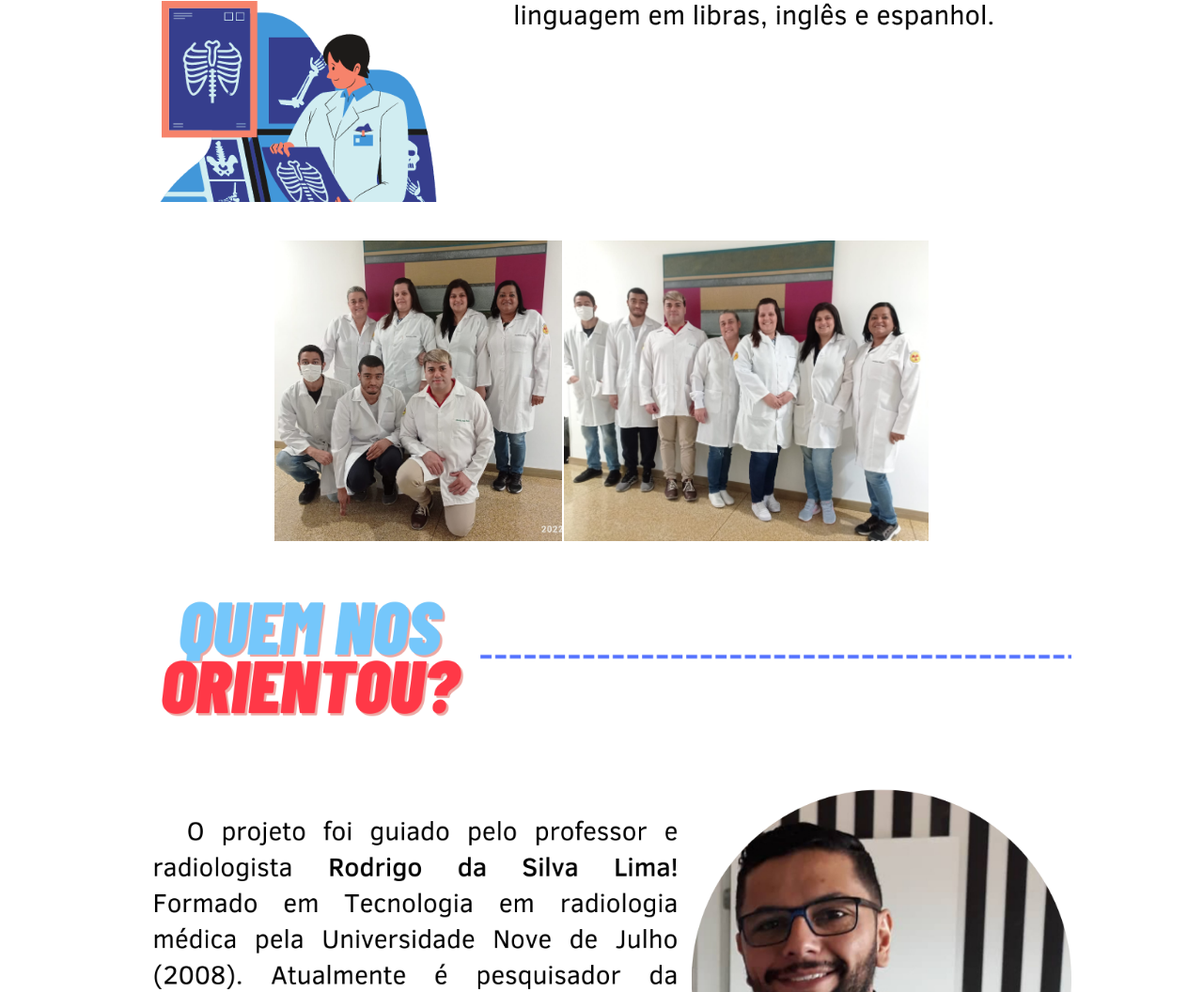
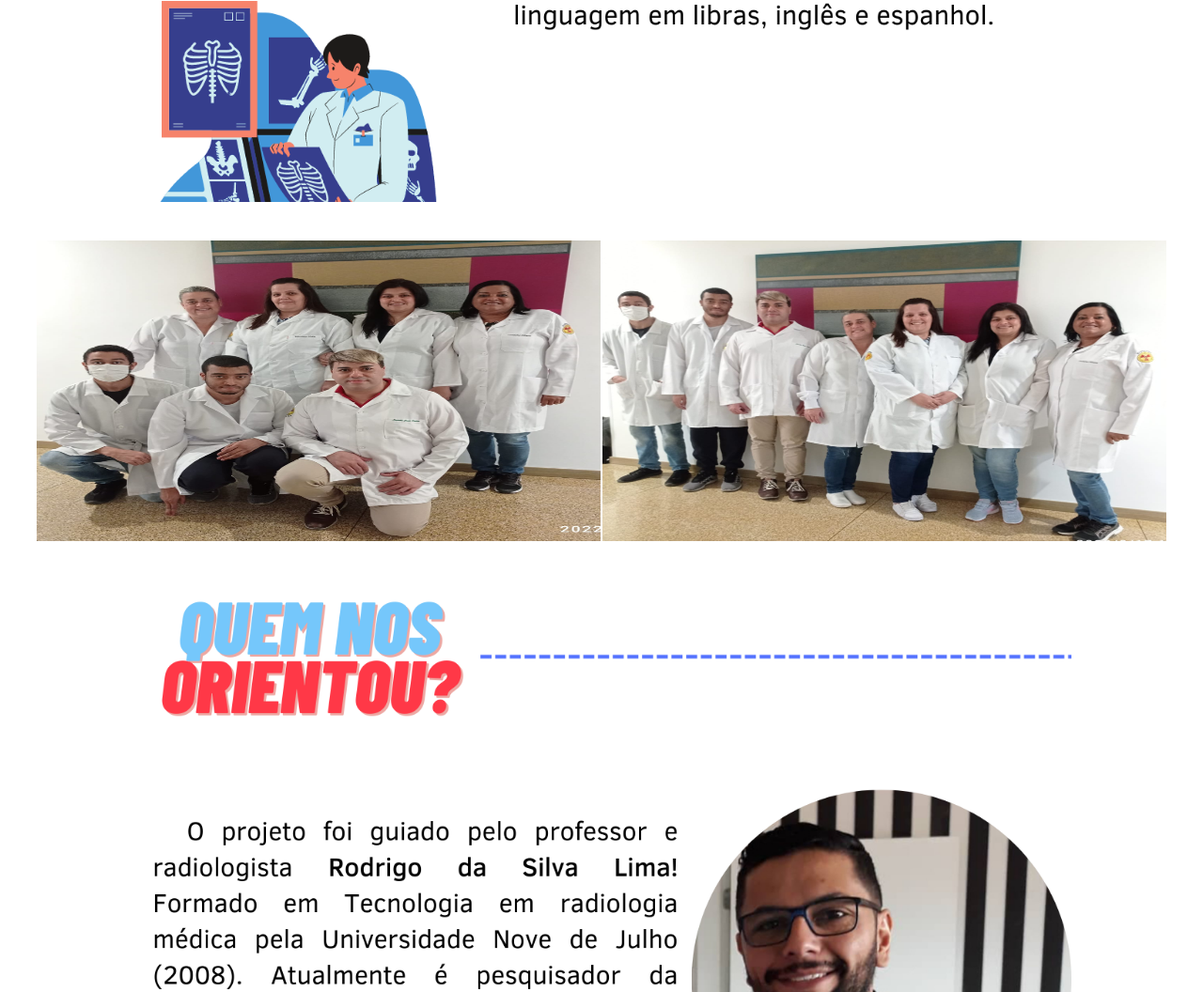
Before and after one commit to Kk-auy/sobrenos, a plain HTML site: page index.html in a window 1280 px wide. Shown: the part 1015-2071 px from the top of the page at 94% size. Drawn offline with Linux system fonts and the light colour scheme.

Commit message:
Update index.html

```diff
--- a/index.html
+++ b/index.html
@@ -31,8 +31,8 @@
 <br>
 <table bordercolor="#ffffff" width="700">
   <tr>
-<center><td><img src="tods.jpeg" height="320" ></a></td>
-<center><td><img src="tods2.jpeg" height="320" ></a></td>
+<center><td><img src="tods.jpeg" height="320" width="600" ></a></td>
+<center><td><img src="tods2.jpeg" height="320" width="600" ></a></td>
   </tr>
 </table></p>
 </center>
```
